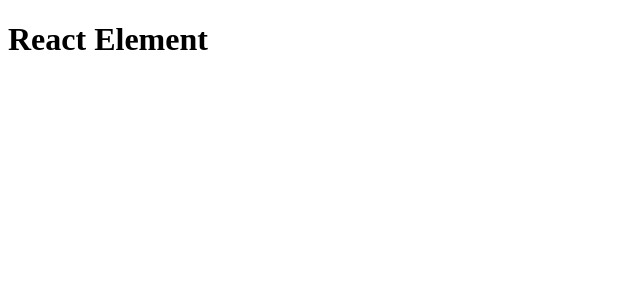
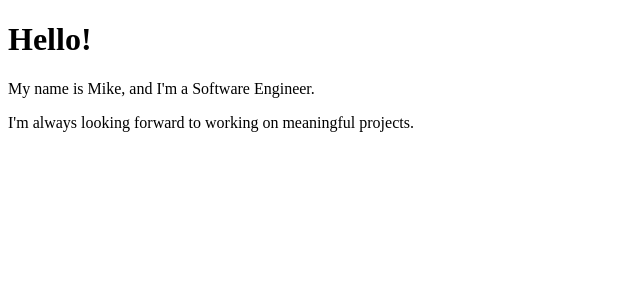
Before and after one commit to MalikMAlna/portfolio-app, a React (Create React App) app: page / in a window 1280 px wide. Shown: the top 300 px of the page, without its empty margins (0-640 px from the left). Built offline with nearby package versions, Linux system fonts and the light colour scheme.

Commit message:
Learning about components

```diff
--- a/src/App.js
+++ b/src/App.js
@@ -1,2 +1,14 @@
-import React from "react";
-import
+import React,{Component} from "react";
+
+class App extends Component {
+  render() {
+    return( <div>
+        <h1>Hello!</h1>
+        <p>My name is Mike, and I'm a Software Engineer.</p>
+        <p>I'm always looking forward to working on meaningful projects.</p>
+    </div>
+    )
+  }
+}
+
+export default App;
```
Also changed, not shown: src/index.js (+7 -1 lines), 1 other file (tests, documents, lock files or other folders).
